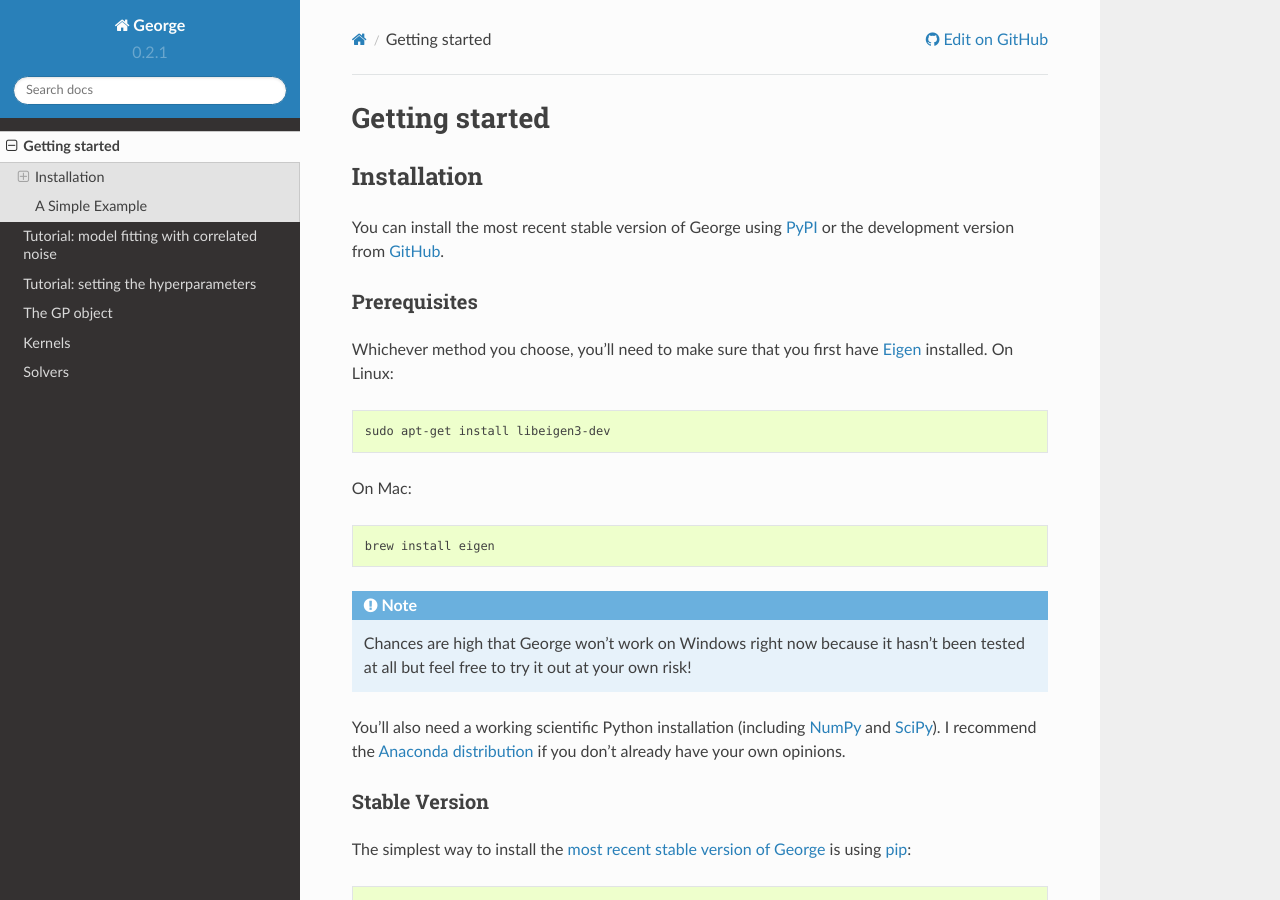
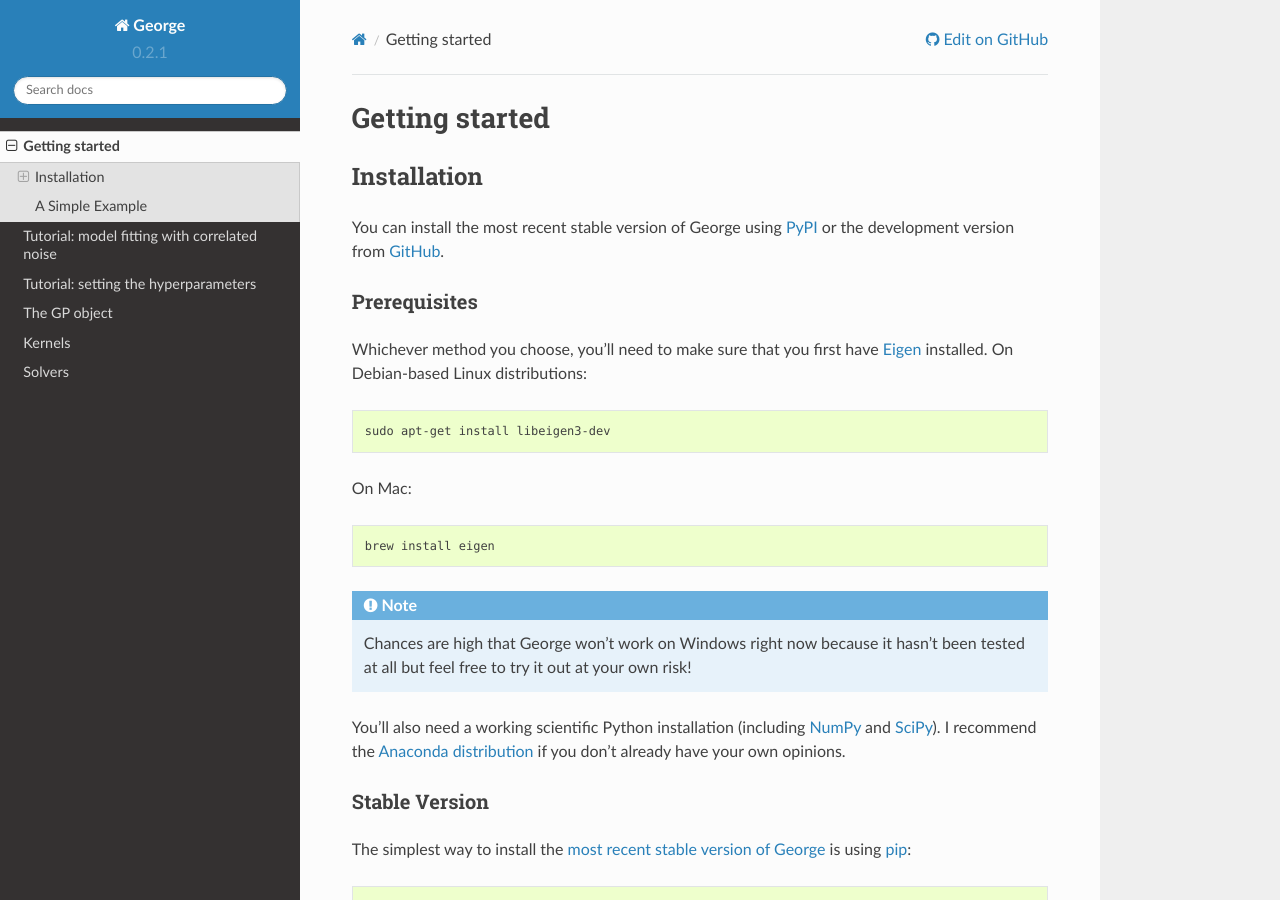
Before and after one commit to dfm/george, a Sphinx documentation site: the page built from docs/user/quickstart.rst, in a window 1280 px wide and 900 px high. Built offline with Sphinx 7.4.7 and the Read the Docs theme 2.0.0, drawn with Linux system fonts in a browser that asks for light colours; formulas are drawn with MathJax 3.

Commit message:
specify eigen dependency installation on Linux

```diff
--- a/docs/user/quickstart.rst
+++ b/docs/user/quickstart.rst
@@ -15,7 +15,7 @@ Prerequisites
 
 Whichever method you choose, you'll need to make sure that you first have
 `Eigen <http://eigen.tuxfamily.org/>`_ installed.
-On Linux:
+On Debian-based Linux distributions:
 
 .. code-block:: bash
 
```
